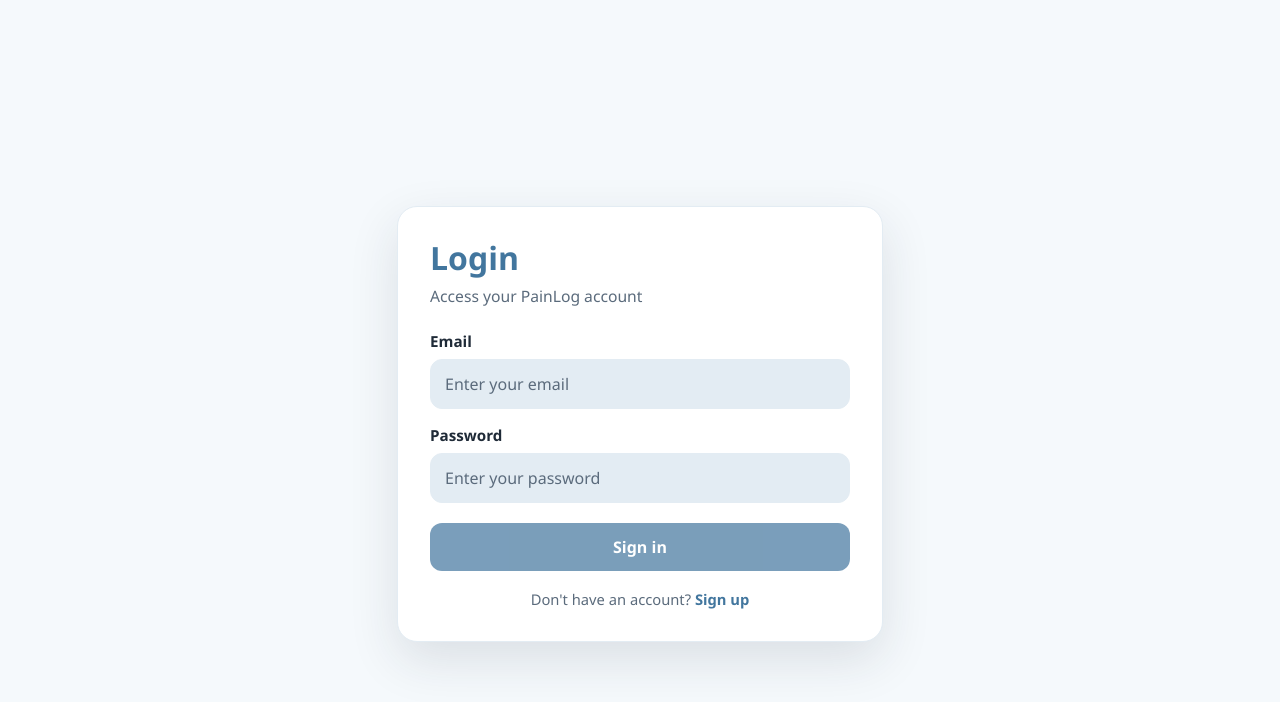
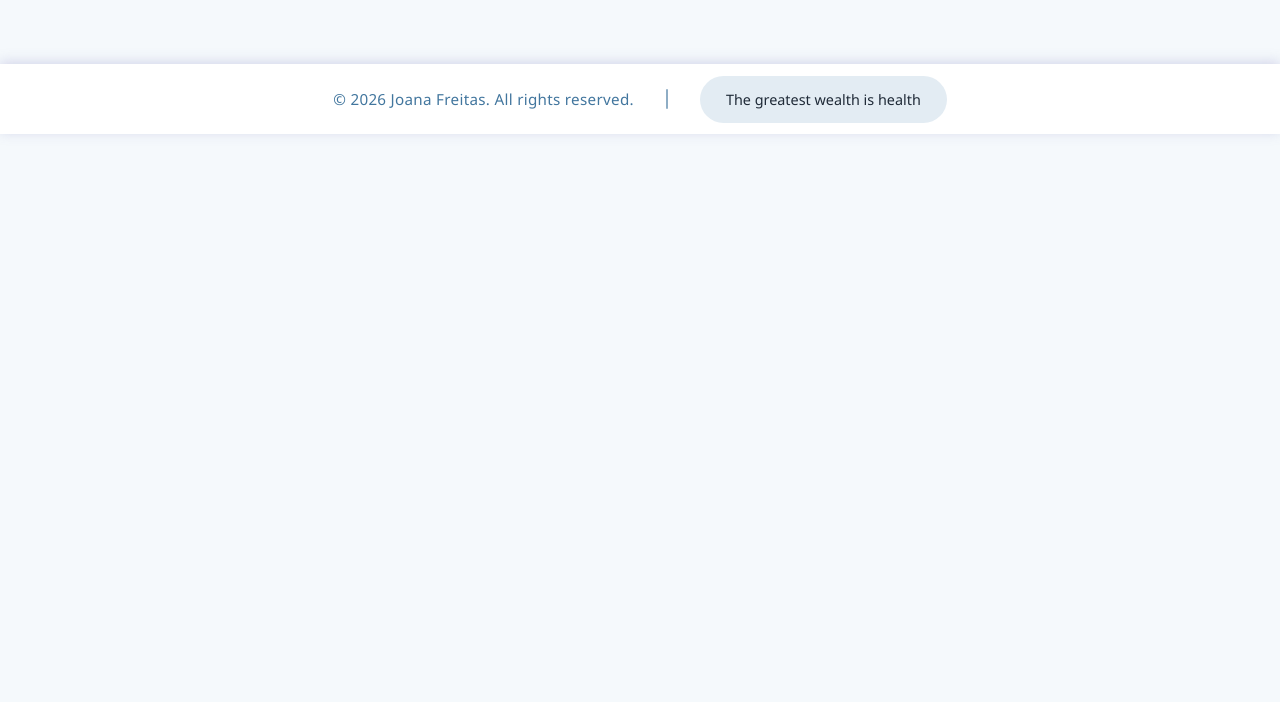
Before and after one commit to joanacf1005/PainLog, an Angular app in the folder frontend/painlog-frontend/: page /footer in a window 1280 px wide. Before the commit this address led to /login. Shown: the top 702 px of the page. Built offline with nearby package versions, Linux system fonts and the light colour scheme; no server answers.

Commit message:
FEAT: Header and Footer

```diff
--- a/frontend/painlog-frontend/src/app/app.html
+++ b/frontend/painlog-frontend/src/app/app.html
@@ -1 +1 @@
-<router-outlet />
+<router-outlet></router-outlet>
--- a/frontend/painlog-frontend/src/app/app.routes.ts
+++ b/frontend/painlog-frontend/src/app/app.routes.ts
@@ -3,11 +3,15 @@ import { Register } from './auth/register/register';
 import { LoginComponent } from './auth/login/login';
 import { Dashboard } from './app-pages/dashboard/dashboard/dashboard';
 import { authGuard } from './auth/guard/guard';
+import { Header } from './shared-across-app/header/header/header';
+import { Footer } from './shared-across-app/footer/footer/footer';
 
 export const routes: Routes = [
   { path: '', redirectTo: 'login', pathMatch: 'full' },
   { path: 'login', component: LoginComponent },
   { path: 'register', component: Register },
   { path: 'dashboard', component: Dashboard, canActivate: [authGuard] },
-  { path: '**', redirectTo: 'login' },
+  {path: 'footer', component: Footer},
+  {path: 'header', component: Header},
+  { path: '**', redirectTo: 'login' }
 ];
--- a/frontend/painlog-frontend/src/app/auth/login/login.css
+++ b/frontend/painlog-frontend/src/app/auth/login/login.css
@@ -9,7 +9,7 @@
 
 .login-card {
   width: 100%;
-  max-width: 420px;
+  max-width: 40%;
   background: var(--background-card);
   border: 1px solid var(--background-soft);
   border-radius: 20px;
--- a/frontend/painlog-frontend/src/app/auth/register/register.ts
+++ b/frontend/painlog-frontend/src/app/auth/register/register.ts
@@ -51,7 +51,7 @@ export class Register {
 
     this.loading = true;
 
-     const firstName = this.form.value.firstName?.trim() ?? '';
+    const firstName = this.form.value.firstName?.trim() ?? '';
     const lastName = this.form.value.lastName?.trim() ?? '';
     const email = this.form.value.email ?? '';
     const password = this.form.value.password ?? '';
--- a/frontend/painlog-frontend/src/app/auth/supabase.ts
+++ b/frontend/painlog-frontend/src/app/auth/supabase.ts
@@ -34,4 +34,12 @@ export class SupabaseService {
   async getUser() {
     return await this.supabase.auth.getUser();
   }
+
+  async signOut() {
+    return await this.supabase.auth.signOut();
+  }
+
+  get supabasePublic() {
+    return this.supabase;
+  }
 }
--- /dev/null
+++ b/frontend/painlog-frontend/src/app/shared-across-app/footer/footer/footer.css
@@ -0,0 +1,53 @@
+.footer {
+    background: var(--background-card);
+    padding: 1.5rem 2.5rem;
+    box-shadow: 0 -2px 12px rgba(111, 108, 180, 0.25);
+    margin-top: 4rem;
+}
+
+.footer-content {
+    max-width: 100%;
+    margin: 0 auto;
+}
+
+.footer-row {
+    display: flex;
+    align-items: center;
+    gap: 2rem;
+    justify-content: center;
+}
+
+.name-footer p {
+    color: var(--btn-primary);
+    font-size: 0.95rem;
+    font-weight: 500;
+    margin: 0;
+    letter-spacing: 0.3px;
+}
+
+.footer-divider-vertical {
+    width: 2px;
+    height: 20px;
+    background: var(--btn-primary);
+    border-radius: 1px;
+    opacity: 0.6;
+}
+
+.text-footer {
+    padding: 0.75rem 1.5rem;
+    background-color: var(--background-soft);
+    color: var(--text-main);
+    font-weight: 500;
+    font-size: 0.9rem;
+    border-radius: 25px;
+    border: 2px solid transparent;
+    transition: all 0.3s ease;
+    font-family: inherit;
+}
+
+.text-footer:hover {
+    background-color: var(--text-main);
+    color: var(--background-soft);
+    transform: translateY(-2px);
+    box-shadow: 0 4px 12px rgba(102, 45, 144, 0.3);
+}
--- /dev/null
+++ b/frontend/painlog-frontend/src/app/shared-across-app/footer/footer/footer.html
@@ -0,0 +1,15 @@
+<footer class="footer">
+  <div class="footer-content">
+    <div class="footer-row">
+      <div class="name-footer">
+        <p>© 2026 Joana Freitas. All rights reserved.</p>
+      </div>
+
+      <div class="footer-divider-vertical"></div>
+
+      <div class="footer-info">
+        <span class="text-footer">The greatest wealth is health</span>
+      </div>
+    </div>
+  </div>
+</footer>
--- /dev/null
+++ b/frontend/painlog-frontend/src/app/shared-across-app/header/header/header.css
@@ -0,0 +1,118 @@
+.app-header {
+  display: flex;
+  justify-content: space-between;
+  align-items: center;
+  padding: 0.50rem 1.5rem;
+  background: var(--background-card);
+  color: var(--text-main);
+  box-shadow: 0 4px 20px rgba(66, 118, 158, 0.3);
+  position: sticky;
+  top: 0;
+  z-index: 100;
+}
+
+.app-name h1 {
+  color: var(--btn-secondary-hover);
+  margin: 0;
+  font-size: 1.8rem;
+  font-weight: 700;
+}
+
+
+.profile-section {
+  cursor: pointer;
+  padding: 0.5rem;
+  border-radius: 12px;
+  transition: all 0.2s ease;
+  display: flex;
+  align-items: center;
+  justify-content: center;
+}
+
+.user-name {
+  font-weight: 600;
+  font-size: 1.1rem;
+  color: var(--text-main);
+  margin: 0;
+  text-align: center;
+}
+
+.avatar {
+  cursor: pointer;
+  font-size: 1.4rem;
+  width: 42px;
+  height: 42px;
+  display: flex;
+  align-items: center;
+  justify-content: center;
+  border-radius: 50%;
+  background: var(--btn-secondary);
+  border: 2px solid var(--btn-secondary-hover);
+}
+
+/* User header na dropdown */
+.user-header {
+  padding: 1.25rem 1.5rem;
+  text-align: center;
+  background: var(--background-soft);
+}
+
+.profile-dropdown {
+  position: absolute;
+  top: 100%;
+  right: 2rem;
+  background: var(--background-card);
+  border-radius: 12px;
+  box-shadow: 0 20px 40px rgba(31, 42, 55, 0.15);
+  min-width: 180px;
+  overflow: hidden;
+  border: 1px solid var(--background-soft);
+  margin-top: 0.5rem;
+}
+
+.profile-dropdown a,
+.profile-dropdown button {
+  display: block;
+  padding: 1rem 1.25rem;
+  border: none;
+  background: none;
+  width: 100%;
+  text-align: left;
+  color: var(--text-main);
+  text-decoration: none;
+  font-weight: 500;
+  cursor: pointer;
+  transition: background 0.15s;
+  border-bottom: 1px solid var(--background-soft);
+}
+
+.profile-dropdown a:last-child,
+.profile-dropdown button:last-child {
+  border-bottom: none;
+}
+
+.profile-dropdown a:hover,
+.profile-dropdown button:hover:not(:last-child) {
+  background: var(--background-soft);
+}
+
+.profile-dropdown a.router-link-active {
+  background: var(--btn-secondary);
+  color: var(--text-main);
+}
+
+.profile-dropdown hr {
+  border: none;
+  height: 1px;
+  background: var(--background-soft);
+  margin: 0;
+}
+
+.profile-dropdown button {
+  color: var(--error);
+}
+
+.profile-dropdown button:hover {
+  background: var(--warning);
+  color: var(--text-main);
+}
--- /dev/null
+++ b/frontend/painlog-frontend/src/app/shared-across-app/header/header/header.html
@@ -0,0 +1,21 @@
+<header class="app-header">
+  <div class="app-name">
+    <h1>PainLog</h1>
+  </div>
+
+  <div class="profile-section" (click)="toggleProfile()">
+    <div class="avatar">👤</div>
+  </div>
+
+  @if (showProfileMenu) {
+    <div class="profile-dropdown">
+      <div class="user-header">
+        <div>
+          <div class="user-name">{{ userName }}</div>
+        </div>
+      </div>
+      <hr>
+      <button (click)="logout()">Logout</button>
+    </div>
+  }
+</header>
--- /dev/null
+++ b/frontend/painlog-frontend/src/app/shared-across-app/header/header/header.ts
@@ -0,0 +1,49 @@
+import { Component, inject, OnInit, HostListener, ElementRef } from '@angular/core';
+import { Router } from '@angular/router';
+import { RouterLink, RouterLinkActive } from '@angular/router';
+import { SupabaseService } from '../../../auth/supabase';
+
+@Component({
+  selector: 'app-header',
+  standalone: true,
+  imports: [],
+  templateUrl: './header.html',
+  styleUrl: './header.css'
+})
+export class Header implements OnInit {
+  userName = 'User';
+  showProfileMenu = false;
+
+  private supabaseService = inject(SupabaseService);
+  private router = inject(Router);
+  private elementRef = inject(ElementRef);
+
+  async ngOnInit() {
+    const { data } = await this.supabaseService.getUser();
+    const user = data.user;
+
+    if (user) {
+      const metadata = user.user_metadata as any;
+      this.userName = `${metadata.firstName || ''} ${metadata.lastName || ''}`.trim() || 'User';
+    }
+  }
+
+  async logout() {
+    this.showProfileMenu = false;
+    await this.supabaseService.signOut();
+    await this.router.navigate(['/login']);
+  }
+
+  toggleProfile() {
+    this.showProfileMenu = !this.showProfileMenu;
+  }
+
+  @HostListener('document:click', ['$event'])
+  onClickOutside(event: MouseEvent) {
+    const target = event.target as HTMLElement;
+    const clickedInside = this.elementRef.nativeElement.contains(target);
+    if (!clickedInside) {
+      this.showProfileMenu = false;
+    }
+  }
+}
--- a/frontend/painlog-frontend/src/styles.css
+++ b/frontend/painlog-frontend/src/styles.css
@@ -47,4 +47,5 @@
 
 body {
   margin: 0;
+  background: var(--background-main)
 }
```
Also changed, not shown: frontend/painlog-frontend/src/app/shared-across-app/footer/footer/footer.ts (added, +9 -0 lines), 2 other files (tests, documents, lock files or other folders).
